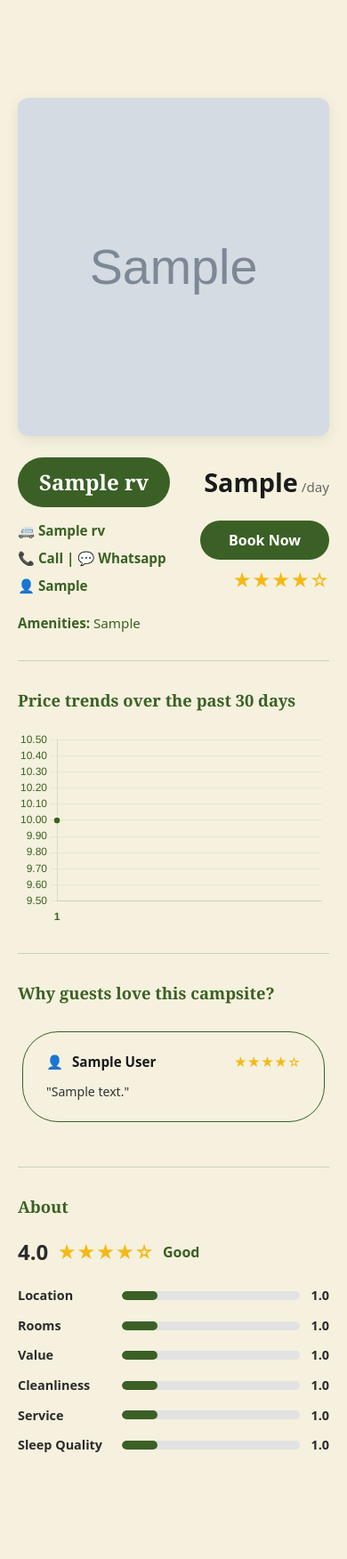
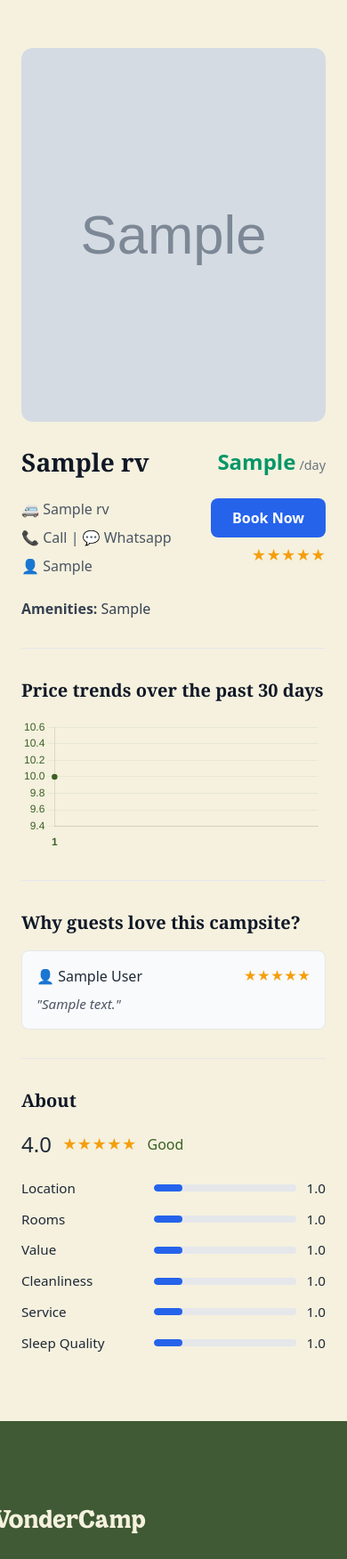
Before and after one commit to shreeshbhaugeerutty-cpu/WonderCamp, a Django app: page /rv-details/ in a window 390 px wide. Shown: the top 1752 px of the page at 89% size. Run offline with Django 5.2, Linux system fonts and the light colour scheme; tables that the repository leaves empty hold one stand-in row (values such as "Sample post"); grey boxes marked "Sample" are stand-in pictures; some web fonts are replaced.

Commit message:
Update design: remove Tailwind/React and refine layout

```diff
--- a/frontend/static/css/rvdetails.css
+++ b/frontend/static/css/rvdetails.css
@@ -1,233 +1,180 @@
-/* Container & Clearance below top nav */
+/* Update in static/css/rvdetails.css */
 .rv-detail-container {
-  max-width: 900px;
-  margin: 0 auto;
-  padding: 110px 20px 80px 20px;
+  max-width: 1000px;
+  margin: 30px auto 0 auto; /* Added top margin to push content below base navbar */
+  padding: 24px;
   font-family: system-ui, -apple-system, sans-serif;
-  color: #2b2b2b;
-  box-sizing: border-box;
+  color: #1f2937;
+  position: relative;
+  z-index: 1; /* Ensures page content renders under base navbar dropdowns cleanly */
 }
 
-/* Hero Banner Image Frame */
+/* Update in static/css/rvdetails.css */
 .rv-hero-image {
   width: 100%;
-  height: 380px;
-  border-radius: 12px;
+  height: 420px;
+  border-radius: 12px; /* Standard rounded rectangle (use 0px for sharp square corners) */
   overflow: hidden;
+  background-color: #f3f4f6;
   margin-bottom: 24px;
-  box-shadow: 0 4px 15px rgba(0, 0, 0, 0.08);
-  background-color: #e5e5e5;
 }
 
 .rv-hero-image img {
   width: 100%;
   height: 100%;
-  object-fit: cover;
-  display: block;
+  object-fit: cover; /* Fits image inside rectangle without stretching */
+  border-radius: 12px;
 }
-
-/* Title & Price Row */
+/* Title & Price Bar */
 .rv-title-bar {
   display: flex;
   justify-content: space-between;
   align-items: center;
-  flex-wrap: wrap;
-  gap: 15px;
-  margin-bottom: 15px;
+  margin-bottom: 20px;
 }
 
 .rv-title-pill {
-  background-color: #3b6025;
-  color: #ffffff;
-  padding: 10px 24px;
-  border-radius: 30px;
-  font-size: 1.5rem;
+  font-size: 1.75rem;
   font-weight: 700;
   margin: 0;
-  font-family: 'Georgia', serif;
+  color: #111827;
 }
 
 .rv-price-box {
-  font-size: 1.8rem;
-  font-weight: 800;
-  color: #1a1a1a;
   display: flex;
   align-items: baseline;
   gap: 4px;
 }
 
 .rv-price-val {
-  font-size: 1.8rem;
-  font-weight: 800;
-  color: #1a1a1a;
+  font-size: 1.5rem;
+  font-weight: 700;
+  color: #059669;
 }
 
 .rv-price-unit {
-  font-size: 0.95rem;
-  font-weight: 500;
-  color: #666666;
+  font-size: 0.9rem;
+  color: #6b7280;
 }
 
-/* Specs & Book Action Row */
+/* Specs & Action Row */
 .rv-info-row {
   display: flex;
   justify-content: space-between;
   align-items: flex-start;
-  flex-wrap: wrap;
-  gap: 20px;
-  margin-bottom: 20px;
+  margin-bottom: 24px;
 }
 
 .rv-specs {
   display: flex;
   flex-direction: column;
   gap: 8px;
-  font-size: 0.95rem;
-  font-weight: 600;
-  color: #3b6025;
 }
 
 .rv-spec-item {
-  display: flex;
-  align-items: center;
-  gap: 8px;
+  font-size: 1rem;
+  color: #4b5563;
 }
 
 .rv-book-btn {
-  background-color: #3b6025;
+  display: inline-block;
+  background-color: #2563eb;
   color: #ffffff;
+  padding: 10px 24px;
+  border-radius: 8px;
   text-decoration: none;
-  padding: 10px 32px;
-  border-radius: 25px;
-  font-weight: 700;
-  font-size: 1rem;
-  display: inline-block;
-  transition: background-color 0.2s ease;
+  font-weight: 600;
+  transition: background-color 0.2s;
 }
 
 .rv-book-btn:hover {
-  background-color: #2e4d1e;
+  background-color: #1d4ed8;
 }
 
 .rv-stars {
-  color: #f5b915;
-  font-size: 1.3rem;
+  color: #f59e0b;
 }
 
-/* Amenities Text */
-.rv-amenities {
-  font-size: 0.95rem;
-  color: #3b6025;
-  margin-bottom: 30px;
-  line-height: 1.5;
+/* Section Headings & Dividers */
+.rv-section-title {
+  font-size: 1.25rem;
+  font-weight: 600;
+  margin-bottom: 16px;
+  color: #111827;
 }
 
 .rv-divider {
-  border: none;
-  border-top: 1.5px solid #c8d3b8;
-  margin: 30px 0;
+  border: 0;
+  border-top: 1px solid #e5e7eb;
+  margin: 32px 0;
 }
 
-/* Section Titles */
-.rv-section-title {
-  color: #3b6025;
-  font-size: 1.15rem;
-  font-weight: 800;
-  margin-bottom: 20px;
+/* Amenities */
+.rv-amenities {
+  font-size: 1rem;
+  color: #374151;
 }
 
 /* Chart Wrapper */
 .rv-chart-wrapper {
+  position: relative;
   width: 100%;
-  height: 220px;
-  margin-bottom: 30px;
+  max-height: 300px;
 }
 
-/* Horizontal Scroll Reviews Container */
+/* Reviews Grid */
 .rv-reviews-grid {
-  display: flex;
-  gap: 20px;
-  overflow-x: auto;
-  scroll-behavior: smooth;
-  padding: 10px 5px 20px 5px;
-  -webkit-overflow-scrolling: touch;
+  display: grid;
+  grid-template-columns: repeat(auto-fill, minmax(280px, 1fr));
+  gap: 16px;
 }
 
-.rv-reviews-grid::-webkit-scrollbar {
-  height: 6px;
-}
-
-.rv-reviews-grid::-webkit-scrollbar-track {
-  background: #f0f4eb;
-  border-radius: 10px;
-}
-
-.rv-reviews-grid::-webkit-scrollbar-thumb {
-  background: #3b6025;
-  border-radius: 10px;
-}
-
-/* Review Cards */
 .rv-review-card {
-  flex: 0 0 340px;
-  border: 1.5px solid #3b6025;
-  border-radius: 40px;
-  padding: 22px 26px;
-  background-color: transparent;
-  box-sizing: border-box;
+  border: 1px solid #e5e7eb;
+  border-radius: 8px;
+  padding: 16px;
+  background-color: #f9fafb;
 }
 
 .rv-review-header {
   display: flex;
+  justify-content: space-between;
   align-items: center;
-  justify-content: space-between;
-  margin-bottom: 12px;
-}
-
-.rv-reviewer {
-  display: flex;
-  align-items: center;
-  gap: 10px;
-  font-weight: 700;
-  font-size: 0.95rem;
-  color: #1a1a1a;
+  margin-bottom: 8px;
 }
 
 .rv-review-body {
-  font-size: 0.88rem;
-  color: #333333;
-  line-height: 1.45;
+  font-size: 0.95rem;
+  color: #4b5563;
+  font-style: italic;
 }
 
-/* Rating Breakdown */
+/* About & Rating Breakdown */
 .rv-about-score {
   display: flex;
   align-items: center;
-  gap: 10px;
+  gap: 12px;
   margin-bottom: 20px;
-  font-weight: 700;
 }
 
 .rv-rating-row {
   display: flex;
+  justify-content: space-between;
   align-items: center;
-  justify-content: space-between;
-  max-width: 450px;
   margin-bottom: 12px;
-  font-size: 0.9rem;
-  font-weight: 600;
+  font-size: 0.95rem;
 }
 
 .rv-progress-bar-bg {
-  width: 200px;
-  height: 10px;
-  background-color: #e2e2e2;
-  border-radius: 5px;
+  width: 160px;
+  height: 8px;
+  background-color: #e5e7eb;
+  border-radius: 4px;
   overflow: hidden;
 }
 
 .rv-progress-bar-fill {
   height: 100%;
-  background-color: #3b6025;
-  border-radius: 5px;
+  background-color: #2563eb;
+  border-radius: 4px;
 }
--- a/frontend/static/css/style.css
+++ b/frontend/static/css/style.css
@@ -118,13 +118,17 @@ button { font-family: inherit; cursor: pointer; border: none; }
 
 /* ---------- Header / Nav ---------- */
 .site-header {
-  position: fixed;
-  inset-inline: 0;
+ position: fixed;
   top: 0;
-  z-index: 10;
-  padding-block: 20px;
-  background: transparent;
-  transition: background-color 0.25s ease, padding-block 0.25s ease;
+  left: 0;
+  width: 100%;
+  z-index: 1000;
+  opacity: 0;
+  visibility: hidden;
+  transform: translateY(-20px);
+  transition: opacity 0.3s ease, transform 0.3s ease, visibility 0.3s;
+  background-color: #ffffff; /* Adjust to match your navbar background */
+  box-shadow: 0 2px 10px rgba(0, 0, 0, 0.1);
 }
 .site-header.is-scrolled {
   background: var(--forest);
--- a/frontend/templates/RV/rvdetails.html
+++ b/frontend/templates/RV/rvdetails.html
@@ -34,7 +34,7 @@
 
     <div style="text-align: right;">
       <a href="#" class="rv-book-btn">Book Now</a>
-      <div class="rv-stars" style="margin-top: 8px;">★★★★☆</div>
+      <div class="rv-stars" style="margin-top: 8px;">★★★★★</div>
     </div>
   </div>
 
@@ -62,7 +62,7 @@
           <div class="rv-reviewer">
             <span>👤</span> {{ review.author }}
           </div>
-        <div class="rv-stars" style="font-size: 0.9rem;">★★★★☆</div>
+          <div class="rv-stars" style="font-size: 0.9rem;">★★★★★</div>
         </div>
         <div class="rv-review-body">
           "{{ review.comment }}"
@@ -79,7 +79,7 @@
   <h3 class="rv-section-title">About</h3>
   <div class="rv-about-score">
     <span style="font-size: 1.5rem;">{{ rv.rating|default:"4.5" }}</span>
-    <span class="rv-stars">★★★★☆</span>
+    <span class="rv-stars">★★★★★</span>
     <span style="color: #3b6025;">Good</span>
   </div>
 
```
Also changed, not shown: frontend/static/css/rvexplorer.css (+58 -107 lines), frontend/templates/RV/rvexplorer.html (+14 -20 lines). Lines whose indentation alone changed are shown as unchanged.
